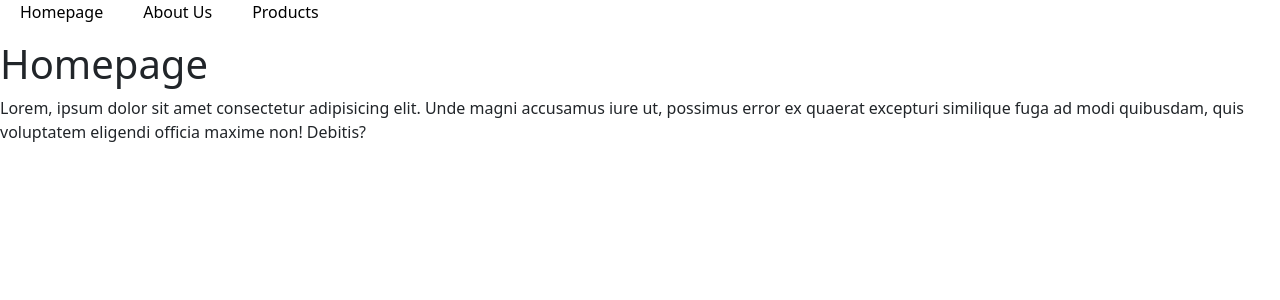
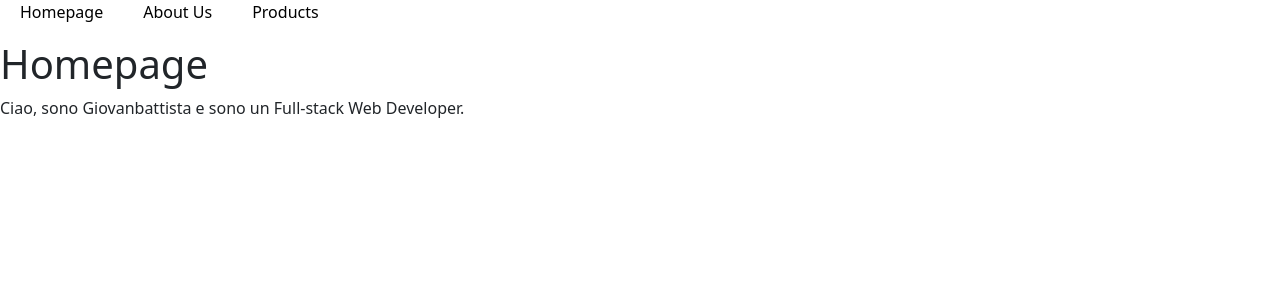
Before and after one commit to giovanbattista-web/react-router, a React (Vite) app: page / in a window 1280 px wide. Shown: the top 300 px of the page. Built offline with nearby package versions, Linux system fonts and the light colour scheme.

Commit message:
[UPD] Homepage.jsx and About.jsx updated

```diff
--- a/src/pages/About.jsx
+++ b/src/pages/About.jsx
@@ -6,6 +6,7 @@ const About = () => {
         <div>
             <Navbar />
             <h1>Chi Siamo</h1>
+            <p>Visita il mio profilo GitHub.</p>
         </div>
     )
 };
--- a/src/pages/Homepage.jsx
+++ b/src/pages/Homepage.jsx
@@ -6,10 +6,7 @@ const Homepage = () => {
             <Navbar />
             <div>
                 <h1>Homepage</h1>
-                <p>Lorem, ipsum dolor sit amet consectetur adipisicing elit. Unde magni accusamus iure ut,
-                    possimus error ex quaerat excepturi similique fuga ad modi quibusdam, quis voluptatem
-                    eligendi officia maxime non! Debitis?
-                </p>
+                <p>Ciao, sono Giovanbattista e sono un Full-stack Web Developer.</p>
             </div>
         </>
     )
```
